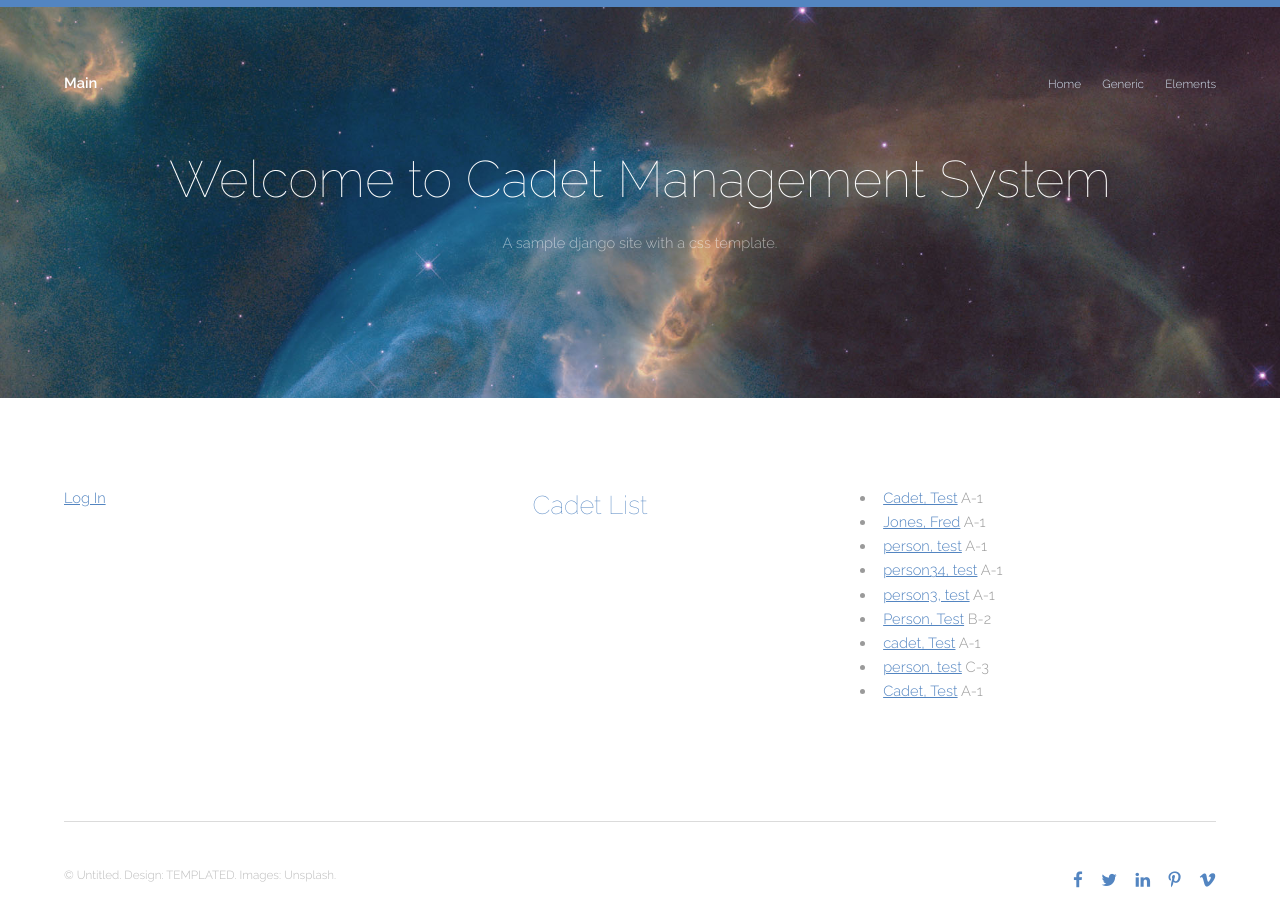
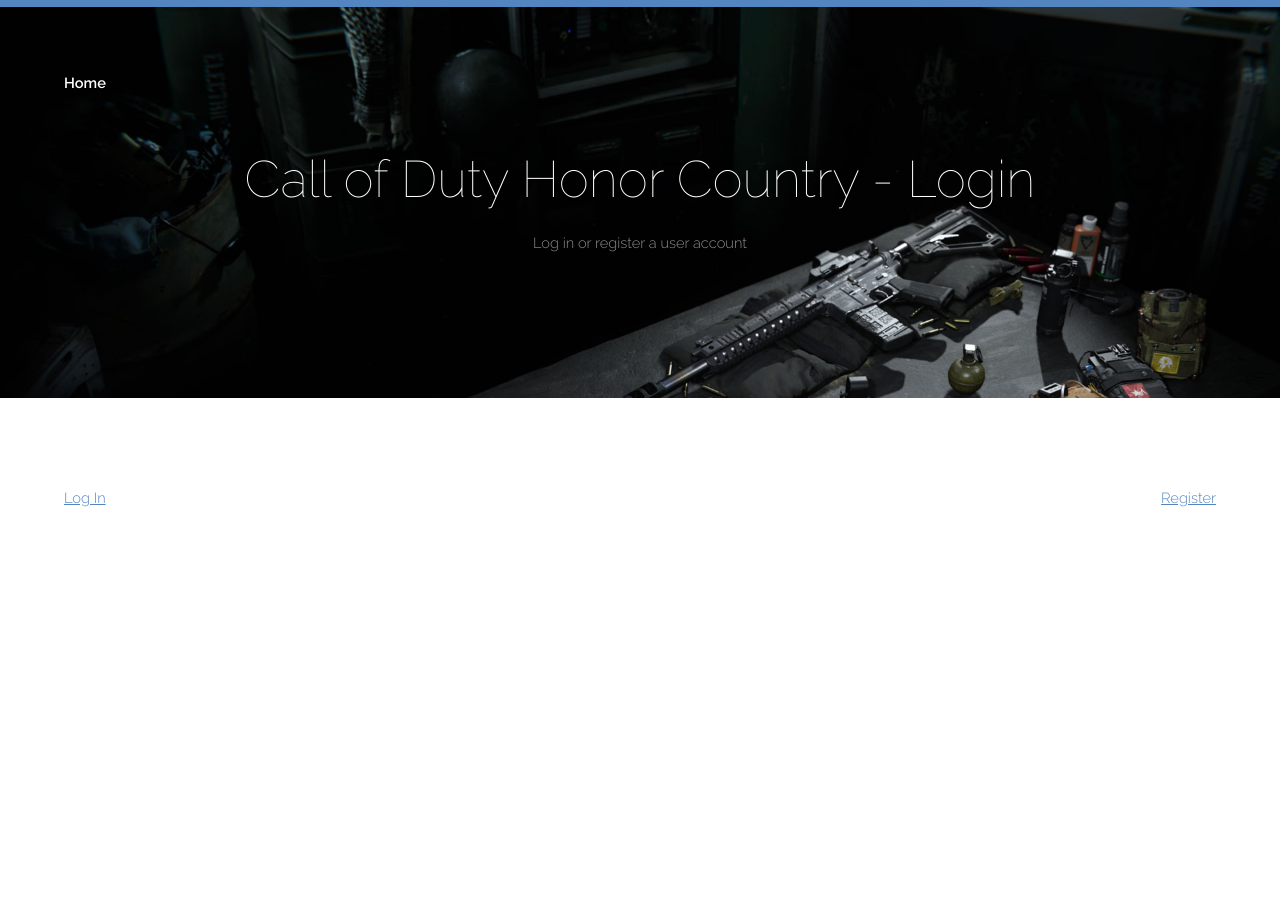
Before and after one commit to sshamilton/IT394-Hollin-Falk-Project, a Django app: page /users/ in a window 1280 px wide. After the commit the page ends 507 px from the top, so only its background shows below. Run offline with Django 3.2, Linux system fonts and the light colour scheme; data comes from the database, SQL or seed files in the repository; both versions use the stored data as it was after the commit.

Commit message:
user app trimmed
for the login functionality i trimmed a lot of the links on the user app index page. this streamlines the UI and allows us to better direct traffic on the site

```diff
--- a/users/templates/users/base_generic.html
+++ b/users/templates/users/base_generic.html
@@ -7,7 +7,7 @@
 -->
 <html>
 	<head>
-		<title>Cadet Management</title>
+		<title>CODHC - Login</title>
 		<meta charset="utf-8" />
 		<meta name="viewport" content="width=device-width, initial-scale=1" />
 		<link rel="stylesheet" href="{% static "assets/css/main.css" %}" />
@@ -17,20 +17,14 @@
 		<!-- Header -->
 			<header id="header">
 				<div class="inner">
-					<a href="index.html" class="logo">Main</a>
-					<nav id="nav">
-						<a href="index.html">Home</a>
-						<a href="generic.html">Generic</a>
-						<a href="elements.html">Elements</a>
-					</nav>
-					<a href="#navPanel" class="navPanelToggle"><span class="fa fa-bars"></span></a>
+					<a href="{% url 'codhc:index' %}" class="logo">Home</a>
 				</div>
 			</header>
 
 		<!-- Banner -->
 			<section id="banner">
-				<h1>Welcome to Cadet Management System</h1>
-				<p>A sample django site with a css template.</p>
+				<h1>Call of Duty Honor Country - Login</h1>
+				<p>Log in or register a user account</p>
 			</section>
 
 		<!-- One -->
@@ -44,26 +38,6 @@
 				</div>
 			</section>
 
-
-
-		<!-- Footer -->
-			<footer id="footer">
-				<div class="inner">
-					<div class="flex">
-						<div class="copyright">
-							&copy; Untitled. Design: <a href="https://templated.co">TEMPLATED</a>. Images: <a href="https://unsplash.com">Unsplash</a>.
-						</div>
-						<ul class="icons">
-							<li><a href="#" class="icon fa-facebook"><span class="label">Facebook</span></a></li>
-							<li><a href="#" class="icon fa-twitter"><span class="label">Twitter</span></a></li>
-							<li><a href="#" class="icon fa-linkedin"><span class="label">linkedIn</span></a></li>
-							<li><a href="#" class="icon fa-pinterest-p"><span class="label">Pinterest</span></a></li>
-							<li><a href="#" class="icon fa-vimeo"><span class="label">Vimeo</span></a></li>
-						</ul>
-					</div>
-				</div>
-			</footer>
-
 		<!-- Scripts -->
 			<script src="{% static "assets/js/jquery.min.js" %}"></script>
 			<script src="{% static "assets/js/skel.min.js" %}"></script>
--- a/users/templates/users/index.html
+++ b/users/templates/users/index.html
@@ -5,25 +5,7 @@
 <a href="{% url 'logout' %}">Log Out</a>
 {% else %}
 <a href="{% url 'login' %}">Log In</a>
-{% endif %}
-<p>
-<h2>Cadet List</h2>
-
-{% if cadets %} <!-- check if list is full or empty -->
-<ul>
-
-  {% for cadet in cadets %}
-      <li><a href="./{{cadet.id}}">{{cadet.name}}</a> {{cadet.company}}</li>
-  {% endfor %}
-
-</ul>
-{% else %}
-<p>No cadets in database</p>
+<a href="{% url 'login' %}">Register</a>
 {% endif %}
 
-{% if user.is_authenticated and perms.user.add_cadet %}
-<a href="add">Add cadet to database</a>
-{% endif %}
-</p>
-
 {% endblock %}
```
Also changed, not shown: db.sqlite3, users/static/images/banner.jpg, users/static/images/pic01.jpg (deleted), users/static/images/pic02.jpg (deleted), users/static/images/pic03.jpg (deleted), users/static/images/pic04.jpg (deleted), users/static/images/pic05.jpg (deleted), users/static/images/pic06.jpg (deleted).
